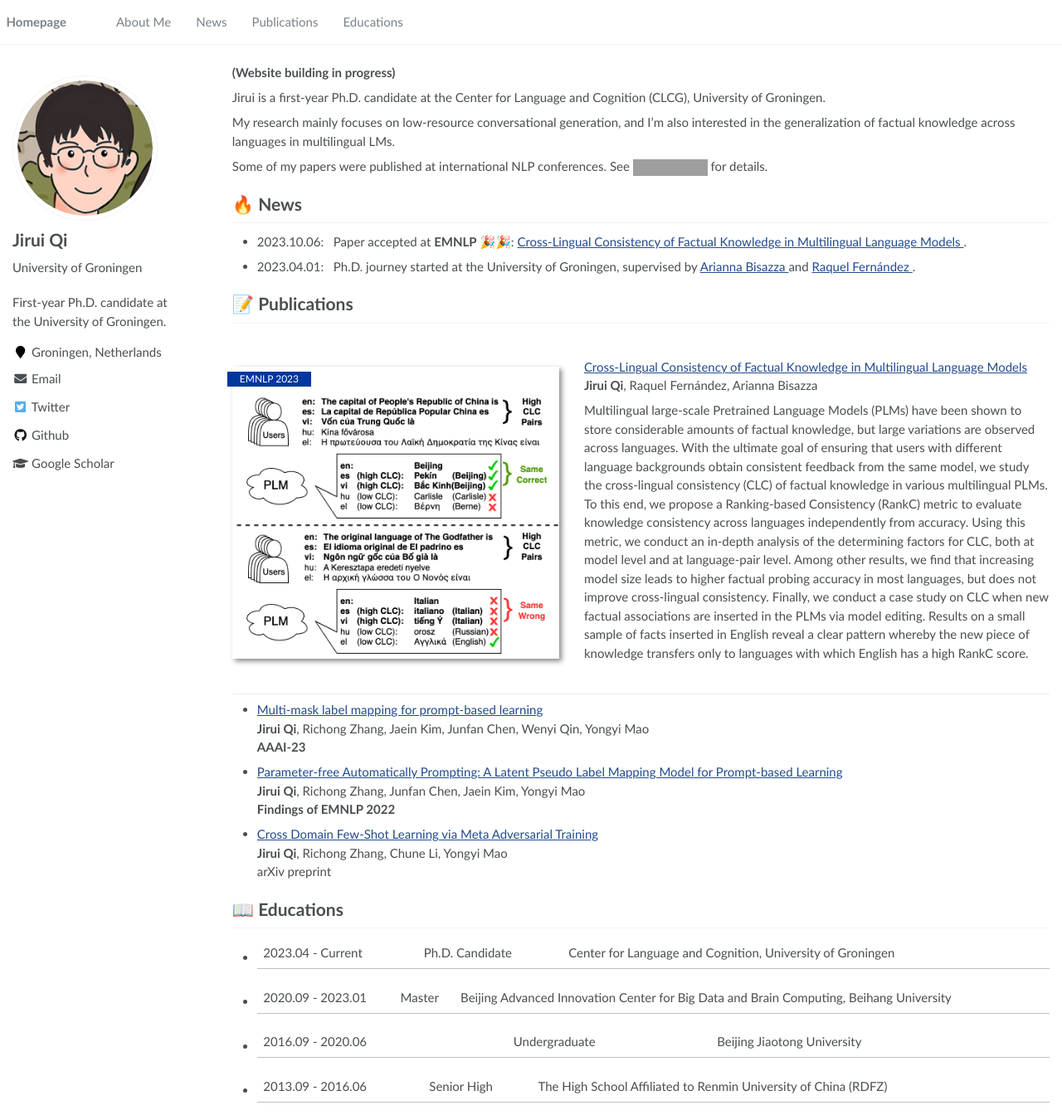
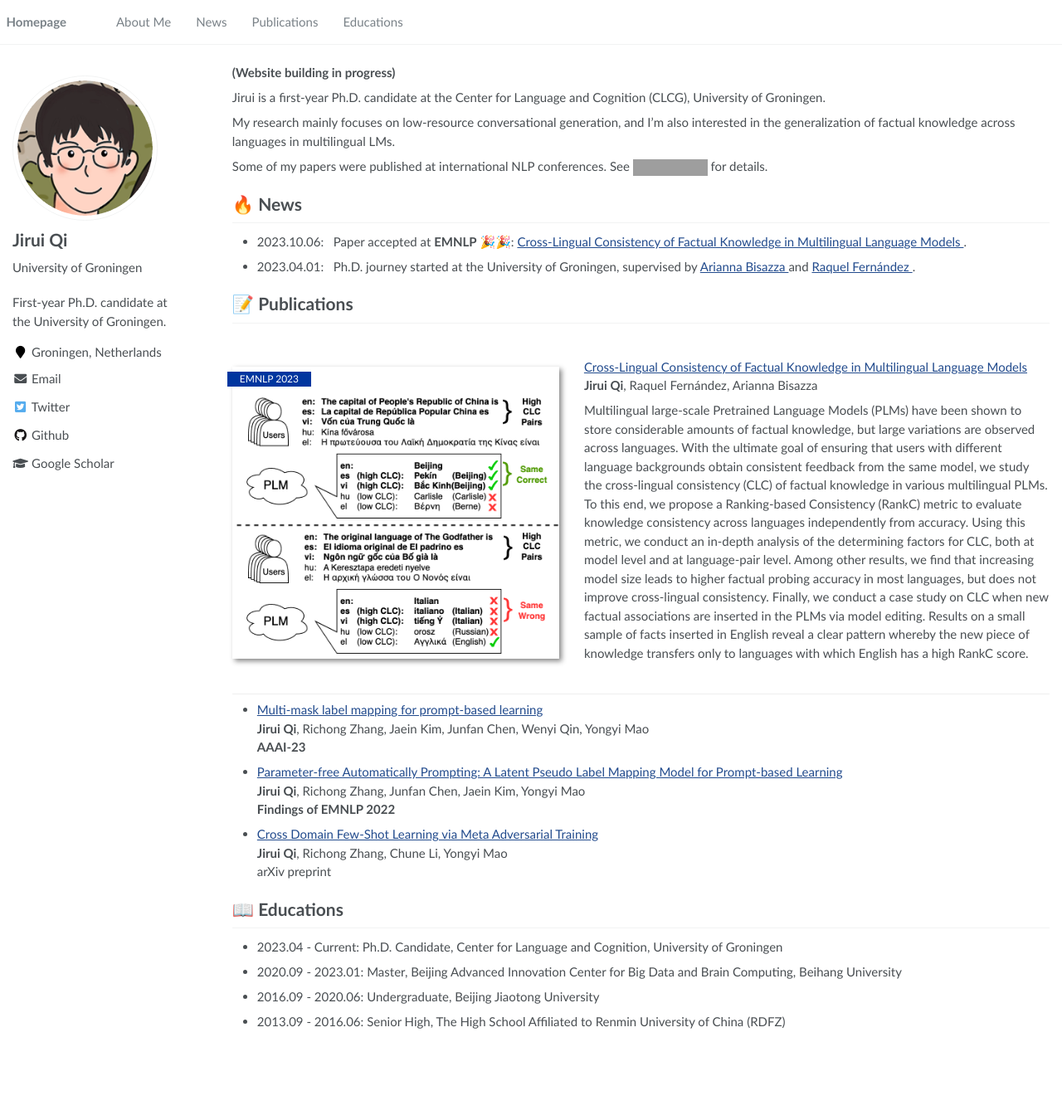
Before and after one commit to RayeRen/acad-homepage.github.io, a Jekyll site: the page built from _pages/about.md, in a window 1280 px wide and 1344 px high. Shown: the whole window at 83% size. Built offline with Jekyll 4.4.1, drawn with Linux system fonts in a browser that asks for light colours; grey boxes are pictures that could not be loaded.

Commit message:
Update about.md

```diff
--- a/_pages/about.md
+++ b/_pages/about.md
@@ -33,7 +33,7 @@ Jirui is a first-year Ph.D. candidate at the Center for Language and Cognition (
 
 My research mainly focuses on low-resource conversational generation, and I'm also interested in the generalization of factual knowledge across languages in multilingual LMs.
 
-Some of my papers were published at international NLP conferences. See <a href='https://scholar.google.com/citations?user=DhtAFkwAAAAJ'><img src="https://img.shields.io/endpoint?url={{ url | url_encode }}&logo=Google%20Scholar&labelColor=f6f6f6&color=9cf&style=flat&label=citations"></a> for details.
+Some of my papers were published at international NLP conferences. See <a href='https://scholar.google.com/citations?hl=en&user=bN9bPVUAAAAJ'><img src="https://img.shields.io/endpoint?url={{ url | url_encode }}&logo=Google%20Scholar&labelColor=f6f6f6&color=9cf&style=flat&label=citations"></a> for details.
 
 
 # 🔥 News
@@ -58,10 +58,10 @@ Multilingual large-scale Pretrained Language Models (PLMs) have been shown to st
 - [Cross Domain Few-Shot Learning via Meta Adversarial Training](https://arxiv.org/abs/2202.05713) <br> **Jirui Qi**, Richong Zhang, Chune Li, Yongyi Mao <br> arXiv preprint
 
 # 📖 Educations
-- 2023.04 - Current | Ph.D. Candidate | Center for Language and Cognition, University of Groningen
-- 2020.09 - 2023.01 | Master | Beijing Advanced Innovation Center for Big Data and Brain Computing, Beihang University
-- 2016.09 - 2020.06 | Undergraduate | Beijing Jiaotong University
-- 2013.09 - 2016.06 | Senior High | The High School Affiliated to Renmin University of China (RDFZ)
+- 2023.04 - Current: Ph.D. Candidate, Center for Language and Cognition, University of Groningen
+- 2020.09 - 2023.01: Master, Beijing Advanced Innovation Center for Big Data and Brain Computing, Beihang University
+- 2016.09 - 2020.06: Undergraduate, Beijing Jiaotong University
+- 2013.09 - 2016.06: Senior High, The High School Affiliated to Renmin University of China (RDFZ)
 
 <!--
 # 🎖 Honors and Awards
```
